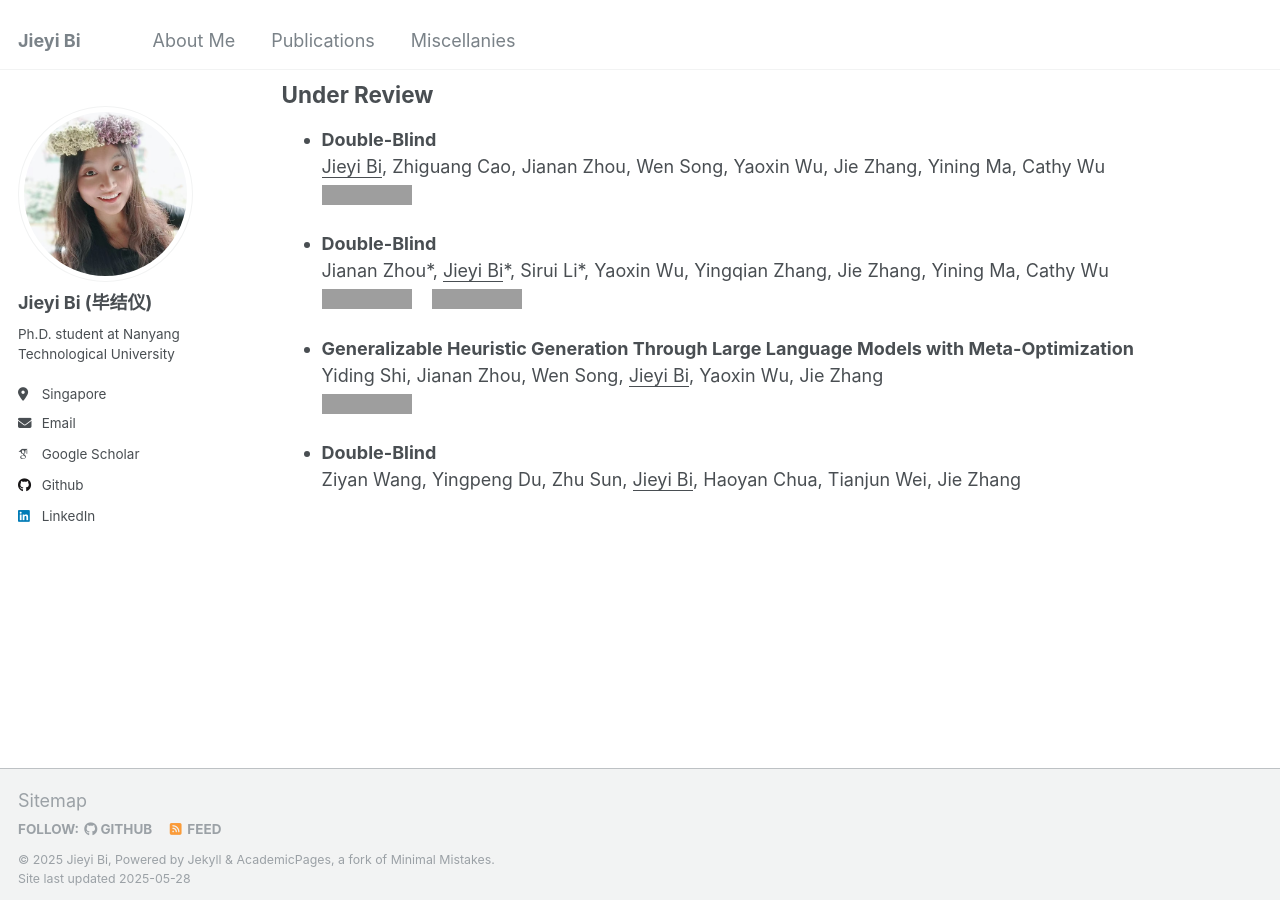
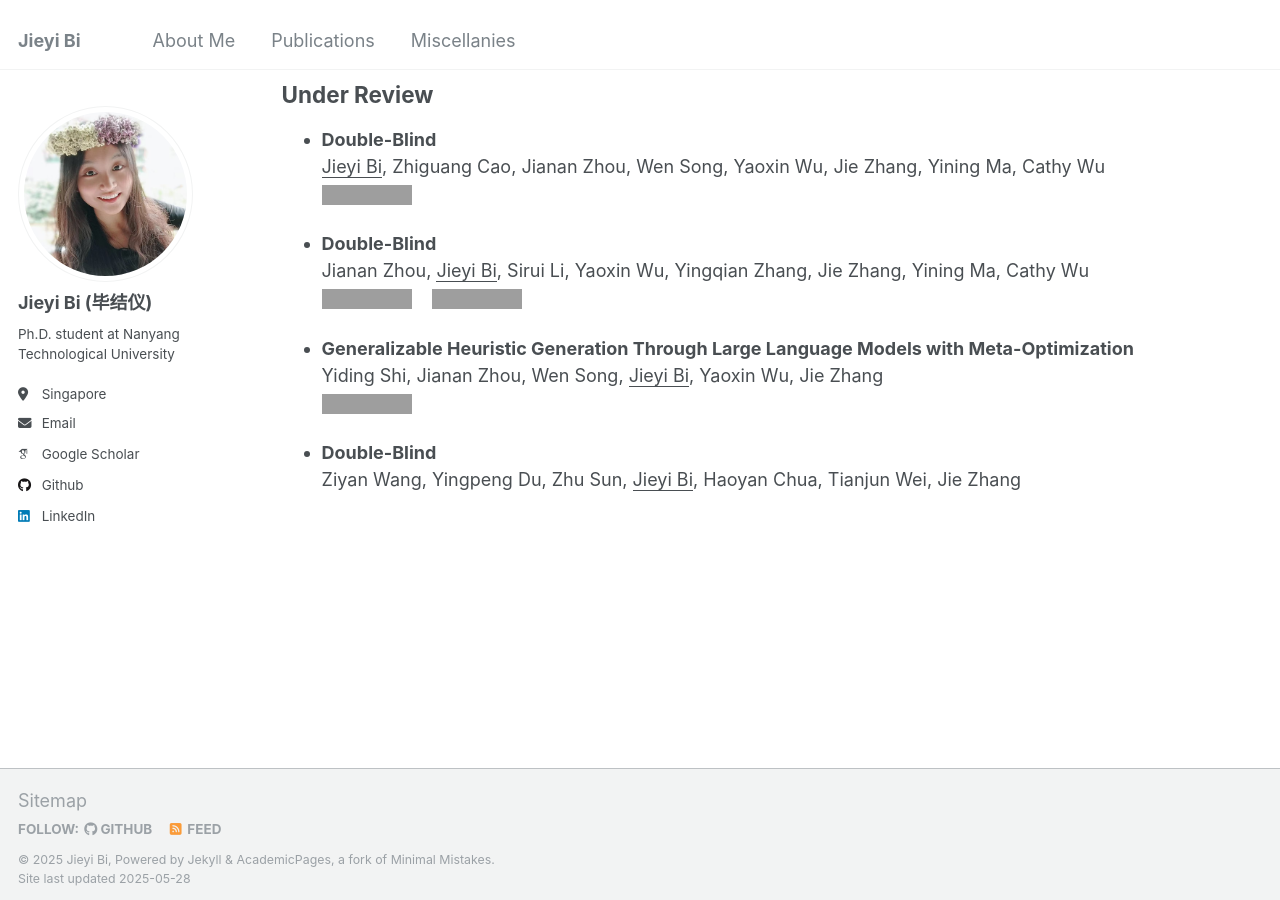
Before and after one commit to jieyibi/jieyibi.github.io, a Jekyll site: the page built from _pages/publications.md, in a window 1280 px wide and 900 px high, scrolled down 667 px, cut to the strip 0-900 px from the top of the window. Built offline with Jekyll 4.4.1, drawn with Linux system fonts in a browser that asks for light colours; some web fonts are replaced; grey boxes are pictures that could not be loaded.

```diff
--- a/_pages/publications.md
+++ b/_pages/publications.md
@@ -44,7 +44,7 @@ author_profile: true
    [![PDF](https://img.shields.io/badge/Download-Soon-brightgreen.svg)]()
 
 * **Double-Blind** \
-   Jianan Zhou\*, <u>Jieyi Bi</u>\*, Sirui Li\*, Yaoxin Wu, Yingqian Zhang, Jie Zhang, Yining Ma, Cathy Wu \
+   Jianan Zhou, <u>Jieyi Bi</u>, Sirui Li, Yaoxin Wu, Yingqian Zhang, Jie Zhang, Yining Ma, Cathy Wu \
    [![PDF](https://img.shields.io/badge/Download-Soon-brightgreen.svg)]()&nbsp;&nbsp;&nbsp;&nbsp;[![Code](https://img.shields.io/badge/GitHub-Awesome_List-blue.svg)](https://github.com/ai4co/awesome-fm4co)
 
 * **Generalizable Heuristic Generation Through Large Language Models with Meta-Optimization** \
```
